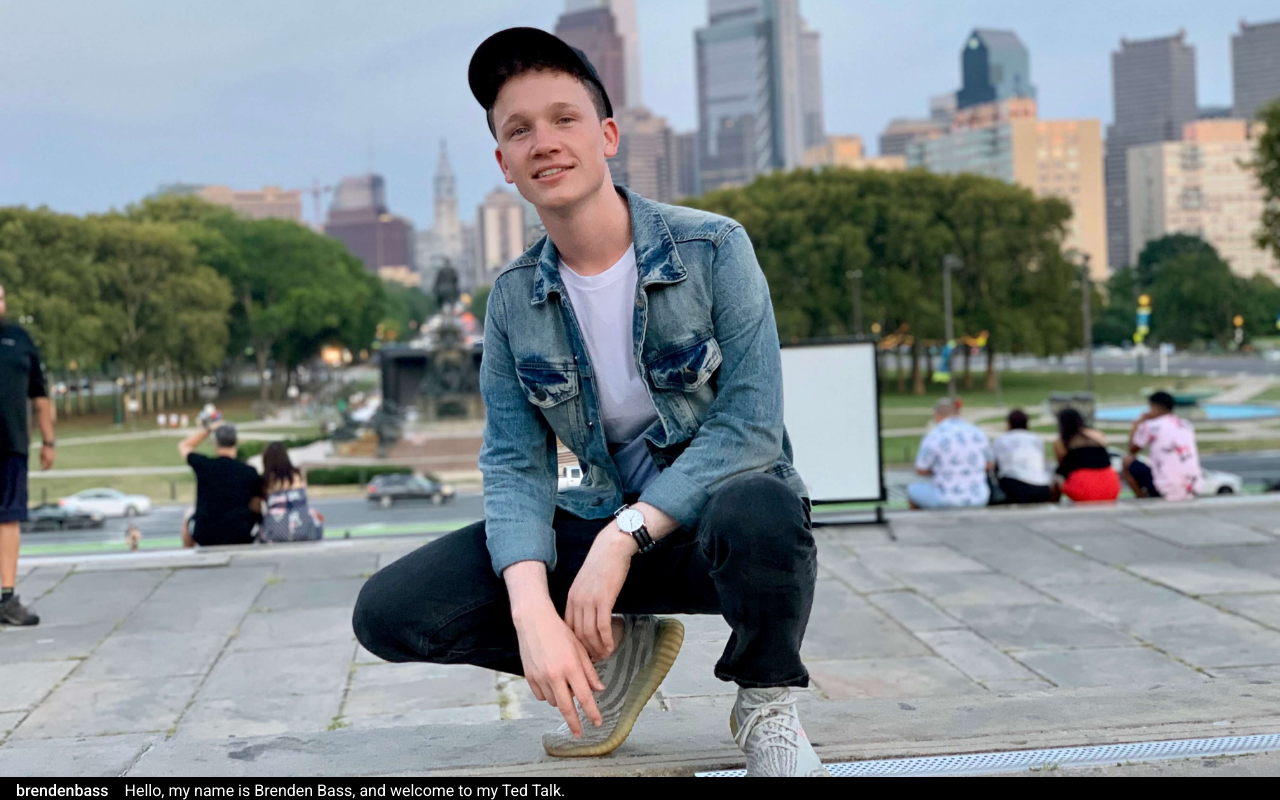
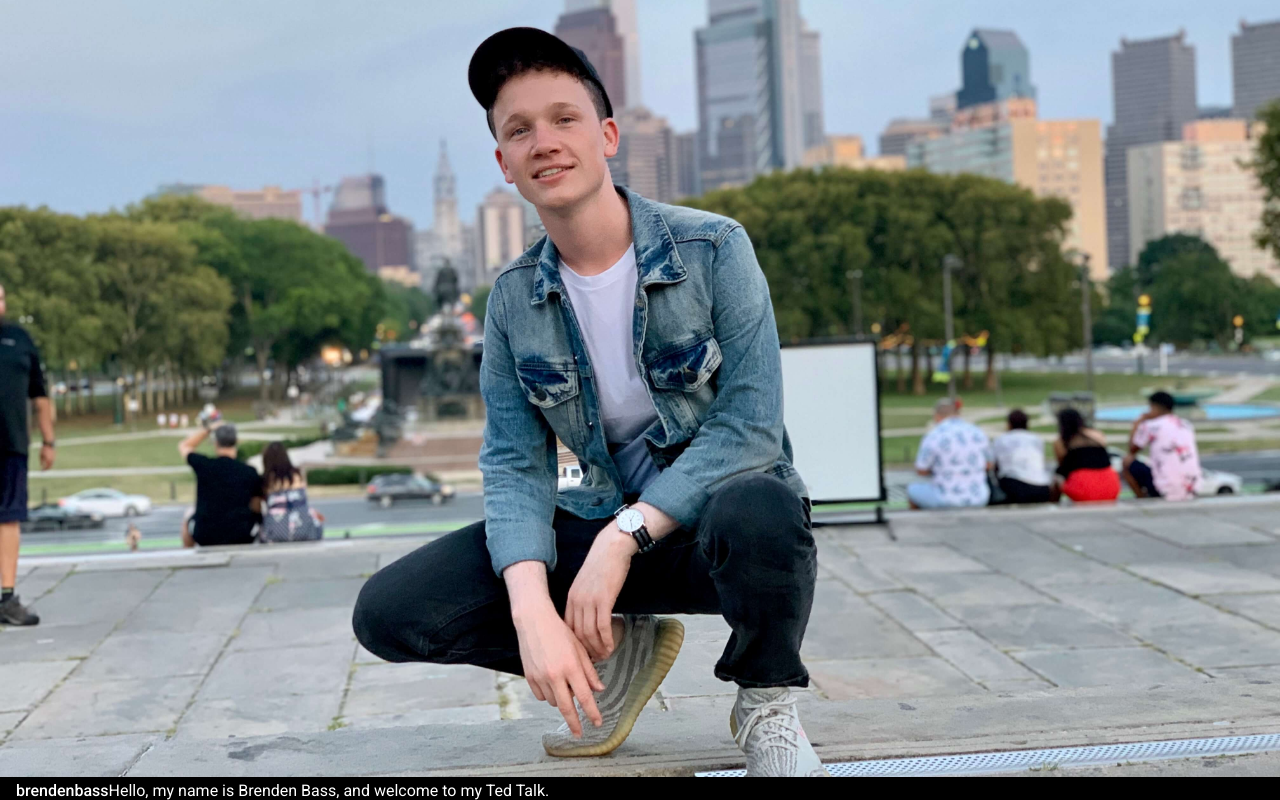
Before and after one commit to brendenbass/blog-public, a React (Create React App) app: page / in a window 1280 px wide. Shown: the part 496-1296 px from the top of the page. Built offline with nearby package versions, Linux system fonts and the light colour scheme.

Commit message:
trying to get username to sit next to desdcription

```diff
--- a/src/Components/PostDescription.js
+++ b/src/Components/PostDescription.js
@@ -1,8 +1,13 @@
+import Username from "./Username"
+
 const PostDescription = () => {
+
     return (
         <div className="postDescriptionDiv">
-            <h3 className="userName">brendenbass</h3>
-            <p className="postDescription">Hello, my name is Brenden Bass, and welcome to my Ted Talk.</p>
+            <div className="postDescription">
+                <Username/>
+                <p>Hello, my name is Brenden Bass, and welcome to my Ted Talk.</p>
+            </div>
         </div>
     )
 }
--- a/src/Components/PostHeader.js
+++ b/src/Components/PostHeader.js
@@ -1,4 +1,5 @@
 import UserIMG from './img/Brenden Bass.PNG'
+import Username from './Username'
 
 const PostHeader = () => {
     return (
@@ -7,7 +8,7 @@ const PostHeader = () => {
                 <img src={UserIMG} alt="user" className="profile-img"/>
 
                 {/* Author's username */}
-                <h2 className="userName">brendenbass</h2>
+                <Username/>
         </div>
     )
 }
--- /dev/null
+++ b/src/Components/Username.js
@@ -0,0 +1,7 @@
+export const Username = () => {
+    return (
+        <p className="userName">brendenbass</p>
+    )
+}
+
+export default Username
--- a/src/index.css
+++ b/src/index.css
@@ -52,11 +52,12 @@ html {
 }
 
 .postDescription {
+  display: flex;
+  flex-wrap: wrap;
   font-weight: 400;
   font-size: 1rem;
   color: white;
   align-self: flex-start;
-  margin-left: 1rem;
 }
 .postDescriptionDiv {
   display: flex;
@@ -85,6 +86,7 @@ html {
   color: white;
   align-self: center;
   margin-left: 1rem;
+  display: flex;
 }
 
 .threeButtonGroup {
```
